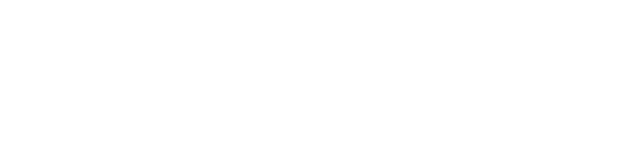
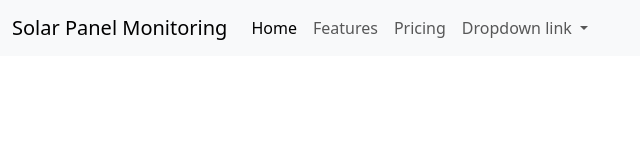
Before and after one commit to robby-sy/Solar-Panel-Monitoring, a plain HTML site: page index.html in a window 1280 px wide. Shown: the whole page, without its empty margins (0-640 px from the left). Drawn offline with nearby package versions, Linux system fonts and the light colour scheme.

Commit message:
Menambahkan Library BOOTStrap dan kode untuk navbar

```diff
--- a/index.html
+++ b/index.html
@@ -5,8 +5,40 @@
     <meta http-equiv="X-UA-Compatible" content="IE=edge">
     <meta name="viewport" content="width=device-width, initial-scale=1.0">
     <title>Document</title>
+    <link href="https://cdn.jsdelivr.net/npm/bootstrap@5.3.0-alpha1/dist/css/bootstrap.min.css" rel="stylesheet" integrity="sha384-GLhlTQ8iRABdZLl6O3oVMWSktQOp6b7In1Zl3/Jr59b6EGGoI1aFkw7cmDA6j6gD" crossorigin="anonymous">
+<script src="https://cdn.jsdelivr.net/npm/bootstrap@5.3.0-alpha1/dist/js/bootstrap.bundle.min.js" integrity="sha384-w76AqPfDkMBDXo30jS1Sgez6pr3x5MlQ1ZAGC+nuZB+EYdgRZgiwxhTBTkF7CXvN" crossorigin="anonymous"></script>
 </head>
 <body>
-
+    <nav class="navbar navbar-expand-lg bg-body-tertiary">
+        <div class="container-fluid">
+          <a class="navbar-brand" href="#">Solar Panel Monitoring</a>
+          <button class="navbar-toggler" type="button" data-bs-toggle="collapse" data-bs-target="#navbarNavDropdown" aria-controls="navbarNavDropdown" aria-expanded="false" aria-label="Toggle navigation">
+            <span class="navbar-toggler-icon"></span>
+          </button>
+          <div class="collapse navbar-collapse" id="navbarNavDropdown">
+            <ul class="navbar-nav">
+              <li class="nav-item">
+                <a class="nav-link active" aria-current="page" href="#">Home</a>
+              </li>
+              <li class="nav-item">
+                <a class="nav-link" href="#">Features</a>
+              </li>
+              <li class="nav-item">
+                <a class="nav-link" href="#">Pricing</a>
+              </li>
+              <li class="nav-item dropdown">
+                <a class="nav-link dropdown-toggle" href="#" role="button" data-bs-toggle="dropdown" aria-expanded="false">
+                  Dropdown link
+                </a>
+                <ul class="dropdown-menu">
+                  <li><a class="dropdown-item" href="#">Action</a></li>
+                  <li><a class="dropdown-item" href="#">Another action</a></li>
+                  <li><a class="dropdown-item" href="#">Something else here</a></li>
+                </ul>
+              </li>
+            </ul>
+          </div>
+        </div>
+      </nav>
 </body>
 </html>
```
